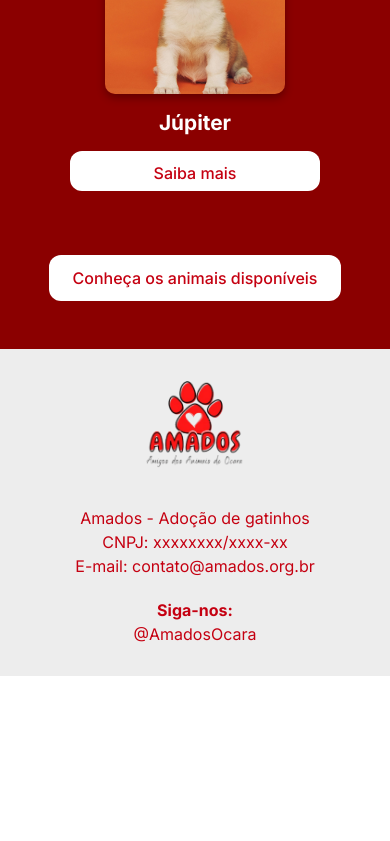
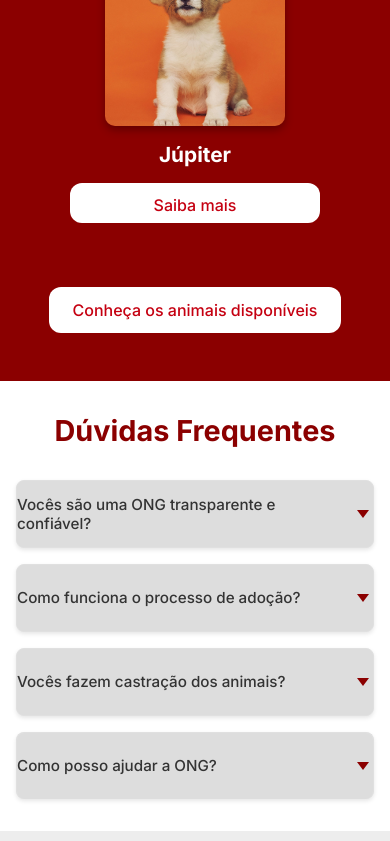
Before and after one commit to tatielynobre/AmadosOcara, a React (Vite) app: page / in a window 390 px wide. Shown: the part 2440-3281 px from the top of the page. Before the commit the page ends 3116 px from the top, so only its background shows below. Built offline with nearby package versions, Linux system fonts and the light colour scheme; no server answers.

Commit message:
feat: faq section

```diff
--- a/src/App.jsx
+++ b/src/App.jsx
@@ -4,7 +4,8 @@ import Footer from './components/footer/Footer';
 import NavBar from './components/navBar/navBar';
 import Hero from './components/hero/Hero';
 import Sobre from './components/sobre/Sobre';
-import Amados from './components/amados/Amados'
+import Amados from './components/amados/Amados';
+import Faq from './components/faq/Faq';
 
 function App() {
   return (
@@ -13,7 +14,7 @@ function App() {
     <Hero/>
     <Sobre />
     <Amados />
-
+    <Faq />
       <Footer />
     </>
   );
--- a/src/components/amados/Amados.css
+++ b/src/components/amados/Amados.css
@@ -1,7 +1,5 @@
 @import url('https://fonts.googleapis.com/css?family=Passion+One&display=swap');
 @import url('https://fonts.googleapis.com/css2?family=Inter:wght@500&display=swap');
-
-
 
     .amados {
     width: 100%;
@@ -10,7 +8,8 @@
     display: flex;
     align-items: center;
     justify-content: center;
-    padding: 2rem 0.5rem;
+    padding: 4rem 0.5rem 2rem 0.5rem;
+    box-sizing: border-box;
     }
 
     .amados-container {
--- /dev/null
+++ b/src/components/faq/Faq.css
@@ -0,0 +1,171 @@
+@import url('https://fonts.googleapis.com/css2?family=Inter:wght@400;500;600;700&display=swap');
+
+.faq {
+    width: 100%;
+    background-color: #ffffff;
+    padding: 4rem 0;
+    }
+
+    .faq-container {
+    width: 100%;
+    max-width: 1440px;
+    margin: 0 auto;
+    padding: 0 2rem;
+    }
+
+    .faq-titulo {
+    color: #8B0000;
+    font-size: 2.5rem;
+    font-weight: bold;
+    text-align: center;
+    margin: 0 0 3rem 0;
+    font-family: 'Inter', sans-serif;
+    }
+
+    .faq-accordion {
+    max-width: 1270px;
+    margin: 0 auto;
+    }
+
+    .faq-item {
+    border: 1px solid #e0e0e0;
+    border-radius: 8px;
+    margin-bottom: 1rem;
+    background-color: #DDDDDD;
+    box-shadow: 0 2px 4px rgba(0, 0, 0, 0.1);
+    overflow: hidden;
+    }
+
+    .faq-item:last-child {
+    margin-bottom: 0;
+    }
+
+    .faq-item:last-child {
+    border-bottom: none;
+    }
+
+    .faq-pergunta {
+    width: 100%;
+    height: 66px;
+    background: none;
+    border: none;
+    padding: 0 1.5rem;
+    text-align: left;
+    cursor: pointer;
+    display: flex;
+    justify-content: space-between;
+    align-items: center;
+    font-family: 'Inter', sans-serif;
+    font-size: 1.1rem;
+    font-weight: 500;
+    color: #333333;
+    transition: all 0.3s ease;
+    }
+
+    .faq-pergunta:hover {
+    color: #8B0000;
+    }
+
+    .faq-pergunta.active {
+    color: #8B0000;
+    font-weight: 600;
+    }
+
+    .faq-arrow {
+    width: 20px;
+    height: 20px;
+    color: #8B0000;
+    transition: transform 0.3s ease;
+    display: flex;
+    align-items: center;
+    justify-content: center;
+    }
+
+    .faq-arrow::before {
+    content: '';
+    width: 0;
+    height: 0;
+    border-left: 6px solid transparent;
+    border-right: 6px solid transparent;
+    border-top: 8px solid currentColor;
+    transition: transform 0.3s ease;
+    }
+
+    .faq-pergunta.active .faq-arrow::before {
+    transform: rotate(180deg);
+    }
+
+    .faq-resposta {
+    max-height: 0;
+    overflow: hidden;
+    transition: max-height 0.3s ease, padding 0.3s ease;
+    background-color: #DDDDDD;
+    margin: 0;
+    padding: 0 1.5rem;
+    }
+
+    .faq-resposta.active {
+    max-height: 200px;
+    padding: 1.5rem;
+    margin-bottom: 1rem;
+    }
+
+    .faq-resposta p {
+    margin: 0;
+    font-family: 'Inter', sans-serif;
+    font-size: 1rem;
+    line-height: 1.6;
+    color: #555555;
+    }
+
+
+    @media (max-width: 768px) {
+    .faq {
+        padding: 3rem 0;
+    }
+
+    .faq-container {
+        padding: 0 1rem;
+    }
+
+    .faq-titulo {
+        font-size: 2rem;
+        margin-bottom: 2rem;
+    }
+
+    .faq-pergunta {
+        font-size: 1rem;
+        padding: 1.2rem 0;
+    }
+
+    .faq-resposta.active {
+        padding: 1.2rem;
+    }
+
+    .faq-resposta p {
+        font-size: 0.9rem;
+    }
+    }
+
+    @media (max-width: 480px) {
+    .faq {
+        padding: 2rem 0;
+    }
+
+    .faq-titulo {
+        font-size: 1.8rem;
+    }
+
+    .faq-pergunta {
+        font-size: 0.95rem;
+        padding: 1rem 0;
+    }
+
+    .faq-resposta.active {
+        padding: 1rem;
+    }
+
+    .faq-resposta p {
+        font-size: 0.85rem;
+    }
+}
--- /dev/null
+++ b/src/components/faq/Faq.jsx
@@ -0,0 +1,61 @@
+import React, { useState } from 'react';
+import './Faq.css';
+
+const FAQ = () => {
+    const [activeIndex, setActiveIndex] = useState(null);
+
+    const faqData = [
+        {
+        id: 1,
+        pergunta: "Vocês são uma ONG transparente e confiável?",
+        resposta: "Somos uma ONG de Ocara-CE formada exclusivamente por voluntários. A Amados realiza ações de resgate, castração, tratamento e busca por adoções responsáveis, enfrentando sérias limitações de tempo, estrutura e recursos."
+        },
+        {
+        id: 2,
+        pergunta: "Como funciona o processo de adoção?",
+        resposta: "O processo de adoção inclui visita ao animal, entrevista com nossa equipe, verificação de compatibilidade e acompanhamento pós-adoção para garantir que tudo esteja funcionando bem."
+        },
+        {
+        id: 3,
+        pergunta: "Vocês fazem castração dos animais?",
+        resposta: "Sim! Realizamos castração de cães e gatos como parte fundamental do nosso trabalho de controle populacional e bem-estar animal."
+        },
+        {
+        id: 4,
+        pergunta: "Como posso ajudar a ONG?",
+        resposta: "Você pode ajudar através de doações, voluntariado, divulgação do nosso trabalho, adoção responsável ou fornecendo materiais como ração, medicamentos e produtos de limpeza."
+        }
+    ];
+
+    const toggleAccordion = (index) => {
+        setActiveIndex(activeIndex === index ? null : index);
+    };
+
+    return (
+        <section className="faq">
+        <div className="faq-container">
+            <h2 className="faq-titulo">Dúvidas Frequentes</h2>
+
+            <div className="faq-accordion">
+            {faqData.map((item, index) => (
+                <div key={item.id} className="faq-item">
+                <button
+                    className={`faq-pergunta ${activeIndex === index ? 'active' : ''}`}
+                    onClick={() => toggleAccordion(index)}
+                >
+                    <span>{item.pergunta}</span>
+                    <span className="faq-arrow"></span>
+                </button>
+
+                <div className={`faq-resposta ${activeIndex === index ? 'active' : ''}`}>
+                    <p>{item.resposta}</p>
+                </div>
+                </div>
+            ))}
+            </div>
+        </div>
+        </section>
+    );
+    };
+
+export default FAQ;
```
